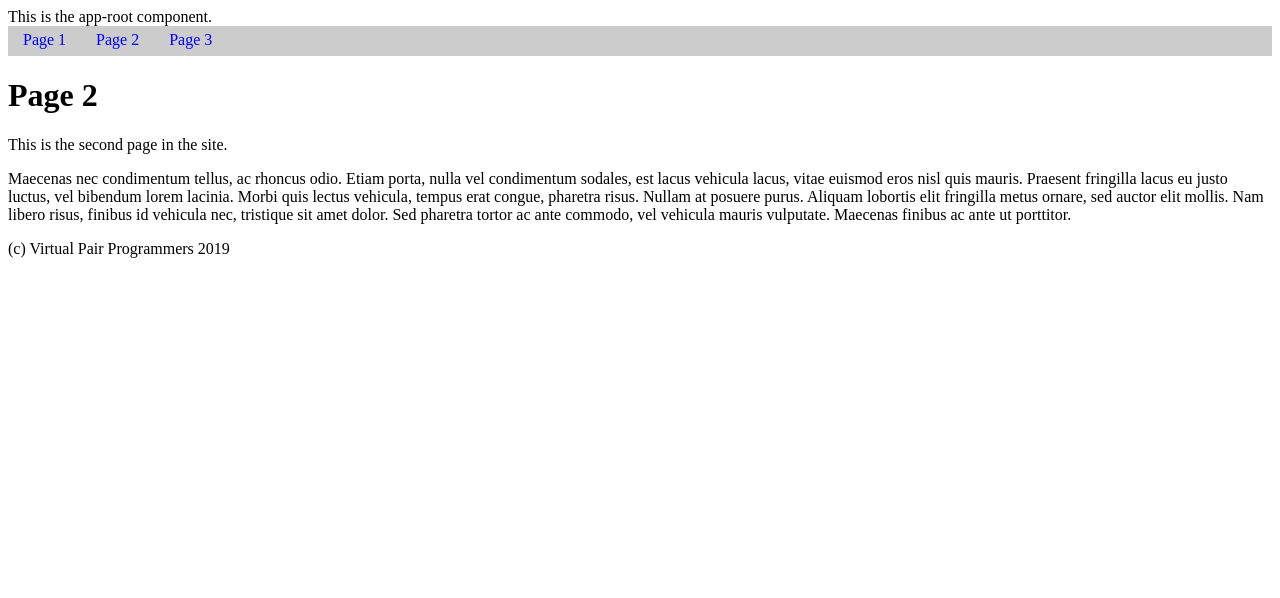
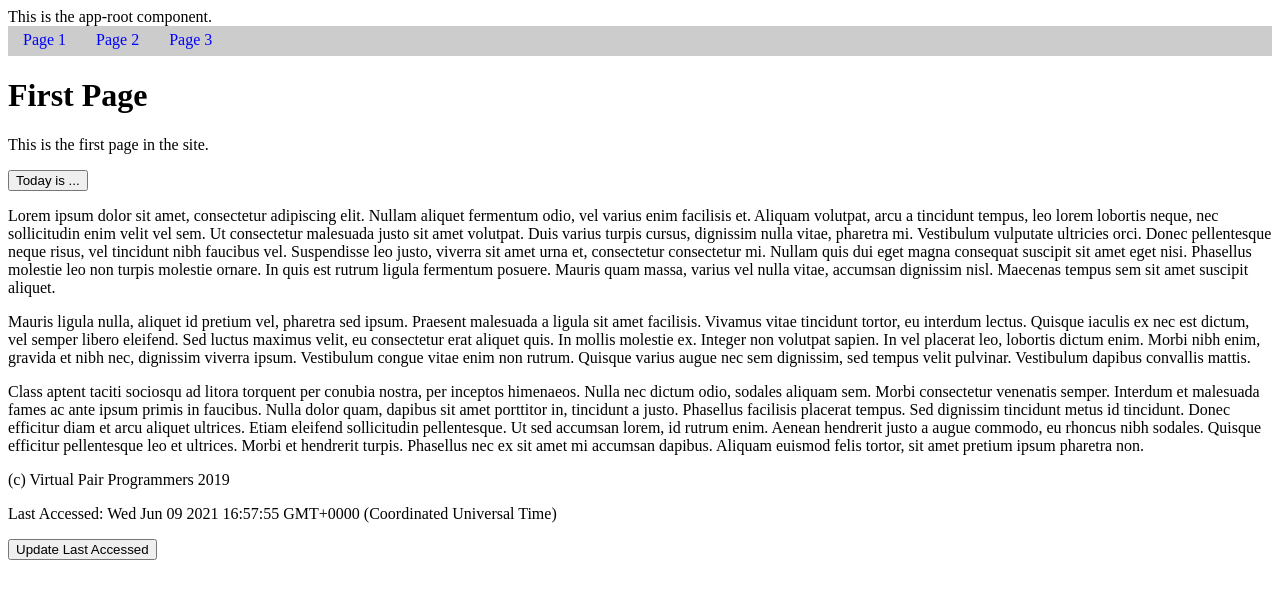
Before and after one commit to elBibi/SimpleAngularApp, an Angular app: page / in a window 1280 px wide. Shown: the top 598 px of the page. Built offline with nearby package versions, Linux system fonts and the light colour scheme.

Commit message:
End of Module 1: Chap 10: All working

```diff
--- a/src/app/app.component.html
+++ b/src/app/app.component.html
@@ -1,6 +1,7 @@
 This is the app-root component.
-<app-header #headerComponent></app-header>
-<app-page1 [hidden]="headerComponent.pageRequested !==1"></app-page1>
-<app-page2 [hidden]="headerComponent.pageRequested !==2"></app-page2>
-<app-page3 [hidden]="headerComponent.pageRequested !==3"></app-page3>
-<app-footer></app-footer>
+<app-header (pageChangedEvent)="incrementHitCounter($event)"></app-header>
+<app-page1 [hidden]="currentPage !==1"></app-page1>
+<app-page2 [hidden]="currentPage !==2" #page2></app-page2>
+<app-page3 [hidden]=" currentPage !==3"></app-page3>
+<app-footer #footer [lastAccessed]="startTime"></app-footer>
+<button (click)="updateLastAccessed()">Update Last Accessed</button>
--- a/src/app/app.component.ts
+++ b/src/app/app.component.ts
@@ -1,10 +1,39 @@
-import { Component } from '@angular/core';
+import {Component, OnInit, ViewChild} from '@angular/core';
+import {FooterComponent} from "./footer/footer.component";
+import {Page2Component} from "./page2/page2.component";
 
 @Component({
   selector: 'app-root',
   templateUrl: './app.component.html',
   styleUrls: ['./app.component.css']
 })
-export class AppComponent {
+export class AppComponent implements OnInit {
   title = 'SimpleAngularApp';
+
+  @ViewChild('footer', {static: true})
+  footerComponent!: FooterComponent;
+
+  @ViewChild('page2', {static: true})
+  page2Component!: Page2Component;
+
+  startTime!: string;
+
+  currentPage = 1;
+
+  updateLastAccessed() {
+    console.log('the previous last accessed value was ' + this.footerComponent.lastAccessed);
+    this.footerComponent.lastAccessed = new Date().toString();
+  }
+
+  ngOnInit(): void {
+    this.startTime = new Date().toString();
+  }
+
+  incrementHitCounter(page: number) {
+    this.currentPage = page;
+    if (page === 2) {
+      this.page2Component.incrementHitCounter();
+    }
+  }
+
 }
--- a/src/app/footer/footer.component.html
+++ b/src/app/footer/footer.component.html
@@ -1 +1,2 @@
 <p>(c) Virtual Pair Programmers 2019</p>
+<p>Last Accessed: {{lastAccessed}}</p>
--- a/src/app/footer/footer.component.ts
+++ b/src/app/footer/footer.component.ts
@@ -1,4 +1,4 @@
-import { Component, OnInit } from '@angular/core';
+import {Component, Input, OnInit} from '@angular/core';
 
 @Component({
   selector: 'app-footer',
@@ -7,8 +7,10 @@ import { Component, OnInit } from '@angular/core';
 })
 export class FooterComponent implements OnInit {
 
+  @Input()
+  lastAccessed='';
+
   constructor() { }
-
   ngOnInit(): void {
   }
 
--- a/src/app/header/header.component.ts
+++ b/src/app/header/header.component.ts
@@ -1,4 +1,4 @@
-import { Component, OnInit } from '@angular/core';
+import {EventEmitter, Output, Component, OnInit} from '@angular/core';
 
 @Component({
   selector: 'app-header',
@@ -6,18 +6,19 @@ import { Component, OnInit } from '@angular/core';
   styleUrls: ['./header.component.css']
 })
 export class HeaderComponent implements OnInit {
+  constructor() { }
+  pageRequested =1;
 
-  constructor() { }
-
-  pageRequested =2;
+  @Output()
+  pageChangedEvent= new EventEmitter<number>();
 
   ngOnInit(): void { }
-
-
   // @ts-ignore
   onPageChange(page){
     this.pageRequested=page;
     console.log(this.pageRequested);
+    //fired event Modify page 2
+    this.pageChangedEvent.emit(page);
   }
 
 }
--- a/src/app/page1/page1.component.html
+++ b/src/app/page1/page1.component.html
@@ -1,6 +1,6 @@
 <h1>{{pageName}}</h1>
 <p>This is the first page in the site.</p>
-<button (click)="onButtonClick()">Greet me onButtonClick</button>
+<button (click)="onButtonClick()">Today is ...</button>
 <p>Lorem ipsum dolor sit amet, consectetur adipiscing elit. Nullam aliquet fermentum odio, vel varius enim facilisis
   et. Aliquam volutpat, arcu a tincidunt tempus, leo lorem lobortis neque, nec sollicitudin enim velit vel sem.
   Ut consectetur malesuada justo sit amet volutpat. Duis varius turpis cursus, dignissim nulla vitae, pharetra mi.
--- a/src/app/page1/page1.component.ts
+++ b/src/app/page1/page1.component.ts
@@ -12,11 +12,13 @@ export class Page1Component implements OnInit {
   constructor() { }
 
   ngOnInit(): void {
-    setTimeout(()=>{this.pageName='First Page'},5000)
+    setTimeout(()=>{this.pageName='First Page'},5000);
+    setTimeout(()=>{this.pageName='First Page Timeout 2'},10000);
+    setTimeout(()=>{this.pageName='First PageTimeout 3'},15000);
   }
 
   onButtonClick(){
-    alert('Hello - Today is:'+new Date());
+    alert('Today is:'+new Date());
   }
 
 }
--- a/src/app/page2/page2.component.html
+++ b/src/app/page2/page2.component.html
@@ -1,4 +1,5 @@
 <h1>Page 2</h1>
+<p>This Page has had : {{hits}} hits.</p>
 <p>This is the second page in the site.</p>
 <p>Maecenas nec condimentum tellus, ac rhoncus odio. Etiam porta, nulla vel condimentum sodales, est lacus vehicula
   lacus, vitae euismod eros nisl quis mauris. Praesent fringilla lacus eu justo luctus, vel bibendum lorem lacinia.
--- a/src/app/page2/page2.component.ts
+++ b/src/app/page2/page2.component.ts
@@ -7,9 +7,13 @@ import { Component, OnInit } from '@angular/core';
 })
 export class Page2Component implements OnInit {
 
+  hits = 10;
   constructor() { }
 
   ngOnInit(): void {
   }
 
+  incrementHitCounter(){
+    this.hits++;
+  }
 }
```
